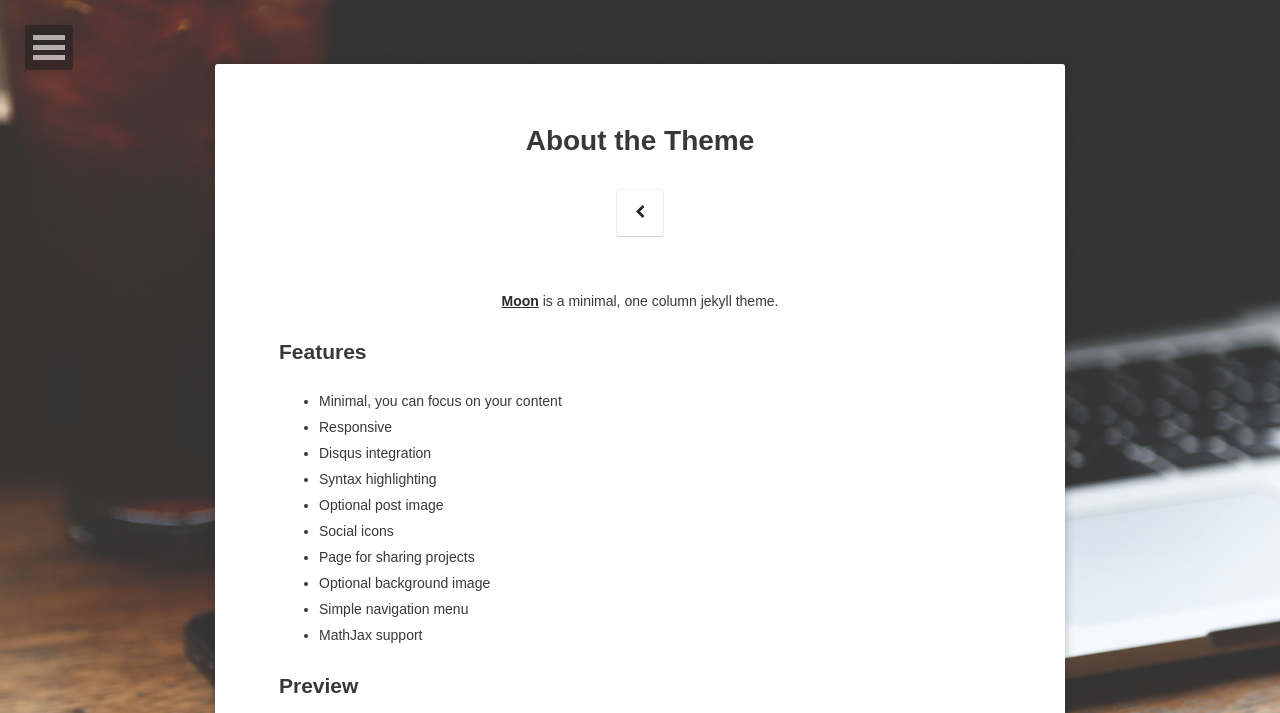
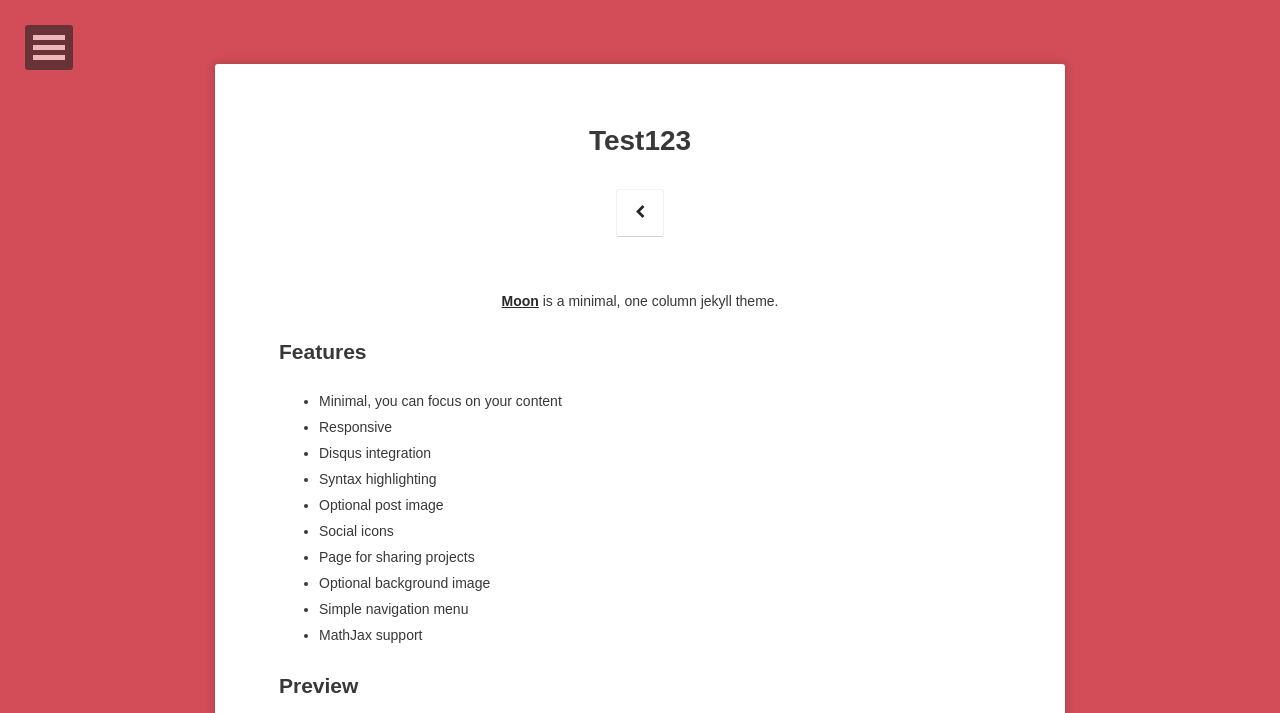
Before and after one commit to BaladiDogGames/baladidoggames.github.io, a Jekyll site: the page built from about/index.md, in a window 1280 px wide, cut to the strip 0-713 px from the top of the page. Built offline with Jekyll 4.4.1, drawn with Linux system fonts in a browser that asks for light colours; some web fonts are replaced; comment, search, counter and statistics services are not loaded; some of the changed text lies outside the part shown.

Commit message:
more modifications

```diff
--- a/about/index.md
+++ b/about/index.md
@@ -1,11 +1,11 @@
 ---
 layout: page
-title: About the Theme
+title: Test123
 tags: [about, Jekyll, theme, moon]
 date: 2016-03-21
 ---
 
-<center><a href="http://taylantatli.github.io/Moon"><b>Moon</b></a> is a minimal, one column jekyll theme.</center>
+<center><a href="http://baladidoggames.github.io/Moon"><b>Moon</b></a> is a minimal, one column jekyll theme.</center>
 
 ## Features
 * Minimal, you can focus on your content
@@ -27,10 +27,9 @@
 {% endcapture %}
 {% include gallery images=images caption="Screenshots of Moon Theme" cols=2 %}
 
-See a [live version of Moon](http://taylantatli.github.io/Moon) hosted on GitHub.
 
 ## Getting Started
 
-To learn how to install and use this theme check out the [Setup Guide](http://taylantatli.me/Moon/moon-theme/) for more information.
+To learn how to install and use this theme check out the [Setup Guide](http://baladidoggames.me/Moon/moon-theme/) for more information.
 
-[Install Moon](https://github.com/TaylanTatli/Moon){: .btn}
+[Install Moon](https://github.com/baladidoggames/Moon){: .btn}
```
Also changed, not shown: _posts/2013-06-24-HamsLabyrinth.md (renamed from _posts/HamsLabyrinth.md), assets/img/logo_old.png (added), assets/img/placeholder-big_old.jpg (renamed from assets/img/placeholder-big.jpg), 2 other files.
